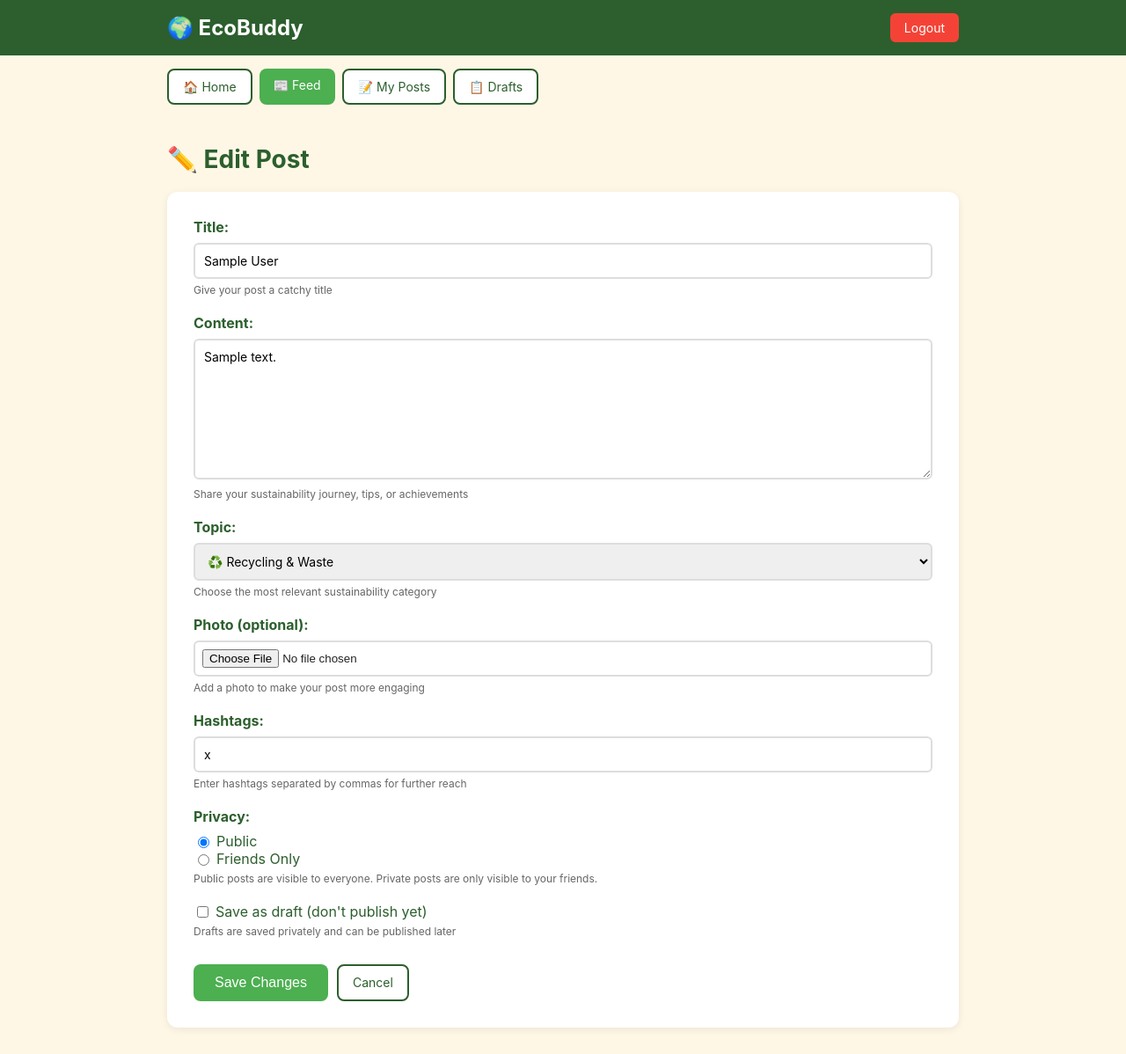
After one commit to zoh-f/EcoBuddy, a Django app: page /post/1/edit/ in a window 1280 px wide. The commit adds this page. Shown: the whole page at 88% size. Run offline with Django 5.2, Linux system fonts and the light colour scheme; a user stored in the database is signed in; tables that the repository leaves empty hold one stand-in row (values such as "Sample post").

Commit message:
able to edit and delete posts now

```diff
--- /dev/null
+++ b/user_dashboard/templates/edit_post.html
@@ -0,0 +1,290 @@
+<!DOCTYPE html>
+<html lang="en">
+<head>
+    <meta charset="UTF-8">
+    <meta name="viewport" content="width=device-width, initial-scale=1.0">
+    <title>Edit Post - EcoBuddy</title>
+    <style>
+        body {
+            font-family: -apple-system, BlinkMacSystemFont, 'Segoe UI', Roboto, sans-serif;
+            background-color: #fff7e6;
+            margin: 0;
+            padding: 0;
+            color: #222;
+        }
+
+        .header {
+            background: #2c5f2d;
+            padding: 15px 0;
+        }
+
+        .header-content {
+            max-width: 900px;
+            margin: 0 auto;
+            padding: 0 20px;
+            display: flex;
+            justify-content: space-between;
+            align-items: center;
+        }
+
+        .logo {
+            color: #fff;
+            font-size: 24px;
+            font-weight: 700;
+            text-decoration: none;
+        }
+
+        .logout-btn {
+            background: #f44336;
+            color: #fff;
+            padding: 8px 16px;
+            border-radius: 6px;
+            text-decoration: none;
+            font-size: 14px;
+        }
+
+        .logout-btn:hover {
+            background: #d32f2f;
+        }
+
+        .nav-bar {
+            max-width: 900px;
+            margin: 0 auto;
+            padding: 15px 20px;
+            display: flex;
+            flex-wrap: wrap;
+            gap: 8px;
+        }
+
+        .nav-btn {
+            background: #4caf50;
+            color: #fff;
+            padding: 10px 16px;
+            border-radius: 8px;
+            text-decoration: none;
+            font-size: 14px;
+        }
+
+        .nav-btn:hover {
+            background: #45a049;
+        }
+
+        .nav-btn.secondary {
+            background: #fff;
+            color: #2c5f2d;
+            border: 2px solid #2c5f2d;
+        }
+
+        .nav-btn.secondary:hover {
+            background: #e8f5e9;
+        }
+
+        .container {
+            max-width: 900px;
+            margin: 30px auto;
+            padding: 0 20px;
+        }
+
+        .page-title {
+            color: #2c5f2d;
+            font-size: 28px;
+            margin-bottom: 20px;
+        }
+
+        form {
+            background: #fff;
+            padding: 30px;
+            border-radius: 12px;
+            box-shadow: 0 2px 8px rgba(0, 0, 0, 0.08);
+        }
+
+        .form-group {
+            margin-bottom: 20px;
+        }
+
+        label {
+            display: block;
+            margin-bottom: 8px;
+            font-weight: bold;
+            color: #2c5f2d;
+        }
+
+        input[type="text"],
+        textarea,
+        select {
+            width: 100%;
+            padding: 10px;
+            border: 2px solid #ddd;
+            border-radius: 6px;
+            font-size: 14px;
+            font-family: inherit;
+            box-sizing: border-box;
+        }
+
+        input[type="text"]:focus,
+        textarea:focus,
+        select:focus {
+            outline: none;
+            border-color: #4caf50;
+        }
+
+        textarea {
+            resize: vertical;
+        }
+
+        input[type="file"] {
+            padding: 8px;
+            border: 2px solid #ddd;
+            border-radius: 6px;
+            width: 100%;
+            box-sizing: border-box;
+        }
+
+        .privacy-options {
+            display: flex;
+            gap: 20px;
+            margin-top: 8px;
+        }
+
+        .privacy-options label {
+            display: flex;
+            align-items: center;
+            font-weight: normal;
+            margin-bottom: 0;
+        }
+
+        .privacy-options input[type="radio"] {
+            margin-right: 8px;
+        }
+
+        .checkbox-group {
+            display: flex;
+            align-items: center;
+            margin-top: 8px;
+        }
+
+        .checkbox-group input[type="checkbox"] {
+            margin-right: 8px;
+            width: auto;
+        }
+
+        .checkbox-group label {
+            margin-bottom: 0;
+            font-weight: normal;
+        }
+
+        .help-text {
+            font-size: 12px;
+            color: #666;
+            margin-top: 5px;
+        }
+
+        .button-group {
+            display: flex;
+            gap: 10px;
+            margin-top: 30px;
+        }
+
+        button, .btn {
+            padding: 12px 24px;
+            border: none;
+            border-radius: 8px;
+            cursor: pointer;
+            font-size: 16px;
+            text-decoration: none;
+            display: inline-block;
+        }
+
+        button[type="submit"] {
+            background-color: #4caf50;
+            color: white;
+        }
+
+        button[type="submit"]:hover {
+            background-color: #45a049;
+        }
+
+        .btn-secondary {
+            background-color: #757575;
+            color: white;
+        }
+
+        .btn-secondary:hover {
+            background-color: #616161;
+        }
+    </style>
+</head>
+<body>
+    <div class="header">
+        <div class="header-content">
+            <a href="{% url 'home' %}" class="logo">🌍 EcoBuddy</a>
+            <a href="{% url 'account_logout' %}" class="logout-btn">Logout</a>
+        </div>
+    </div>
+
+    <div class="nav-bar">
+        <a href="{% url 'home' %}" class="nav-btn secondary">🏠 Home</a>
+        <a href="{% url 'public_feed' %}" class="nav-btn">📰 Feed</a>
+        <a href="{% url 'post_page' %}" class="nav-btn secondary">📝 My Posts</a>
+        <a href="{% url 'drafts_page' %}" class="nav-btn secondary">📋 Drafts</a>
+    </div>
+
+    <div class="container">
+        <h1 class="page-title">✏️ Edit Post</h1>
+
+        <form method="POST" enctype="multipart/form-data">
+            {% csrf_token %}
+
+             <div class="form-group">
+                <label for="{{ form.title.id_for_label }}">Title:</label>
+                {{ form.title }}
+                <div class="help-text">Give your post a catchy title</div>
+            </div>
+
+            <div class="form-group">
+                <label for="{{ form.content.id_for_label }}">Content:</label>
+                {{ form.content }}
+                <div class="help-text">Share your sustainability journey, tips, or achievements</div>
+            </div>
+
+            <div class="form-group">
+                <label for="{{ form.topic.id_for_label }}">Topic:</label>
+                {{ form.topic }}
+                <div class="help-text">Choose the most relevant sustainability category</div>
+            </div>
+
+            <div class="form-group">
+                <label for="{{ form.photo.id_for_label }}">Photo (optional):</label>
+                {{ form.photo }}
+                <div class="help-text">Add a photo to make your post more engaging</div>
+            </div>
+
+            <div class="form-group">
+                <label for="{{ form.hashtags.id_for_label }}">Hashtags:</label>
+                {{ form.hashtags }}
+                <div class="help-text">Enter hashtags separated by commas for further reach</div>
+            </div>
+
+            <div class="form-group">
+                <label>Privacy:</label>
+                <div class="privacy-options">
+                    {{ form.privacy }}
+                </div>
+                <div class="help-text">Public posts are visible to everyone. Private posts are only visible to your friends.</div>
+            </div>
+
+            <div class="form-group">
+                <div class="checkbox-group">
+                    {{ form.is_draft }}
+                    <label for="{{ form.is_draft.id_for_label }}">Save as draft (don't publish yet)</label>
+                </div>
+                <div class="help-text">Drafts are saved privately and can be published later</div>
+            </div>
+            <div class="button-group">
+                <button type="submit">Save Changes</button>
+                <a href="{% url 'post_page' %}" class="nav-btn secondary">Cancel</a>
+            </div>
+        </form>
+    </div>
+</body>
+</html>
--- a/user_dashboard/urls.py
+++ b/user_dashboard/urls.py
@@ -13,6 +13,8 @@ urlpatterns = [
     path("post_page/", views.posts_page, name="post_page"),
     path("create_post/", views.create_post, name="create_post"),
     path("post/<int:post_id>/like/", views.toggle_like, name="toggle_like"),
+    path("post/<int:post_id>/edit/", views.edit_post, name="edit_post"),
+    path("post/<int:post_id>/delete/", views.delete_post, name="delete_post"),
     path('finish-onboarding/', views.finish_onboarding, name='finish_onboarding'),
 
     # Account deletion routes
--- a/user_dashboard/views.py
+++ b/user_dashboard/views.py
@@ -113,6 +113,48 @@ def create_post(request):
     else:
         form = PostForm()
     return render(request, 'create_post.html', {'form': form})
+
+@login_required
+def edit_post(request, post_id):
+    post = get_object_or_404(Post, id=post_id, user=request.user)
+
+    if request.method == 'POST':
+        form = PostForm(request.POST, request.FILES, instance=post)
+        if form.is_valid():
+            updated_post = form.save(commit=False)
+            updated_post.user = request.user
+            updated_post.save()
+
+            # Redirect back depending on draft/published
+            if updated_post.is_draft:
+                messages.success(request, "Draft updated!")
+                return redirect('drafts_page')
+            else:
+                messages.success(request, "Post updated!")
+                return redirect('post_page')
+
+    else:
+        form = PostForm(instance=post)
+
+    return render(request, 'edit_post.html', {
+        'form': form,
+        'post': post,
+    })
+
+@login_required
+def delete_post(request, post_id):
+    post = get_object_or_404(Post, id=post_id, user=request.user)
+
+    if request.method == "POST":
+        # Delete image file from storage
+        if post.photo:
+            post.photo.delete(save=False)
+
+        post.delete()
+        messages.success(request, "Post deleted successfully.")
+        return redirect("post_page")
+
+    return render(request, "confirm_delete_post.html", {"post": post})
 
 @login_required
 def account_settings(request):
```
Also changed, not shown: user_dashboard/templates/confirm_delete_post.html (added, +99 -0 lines), user_dashboard/templates/post_page.html (+17 -0 lines).
